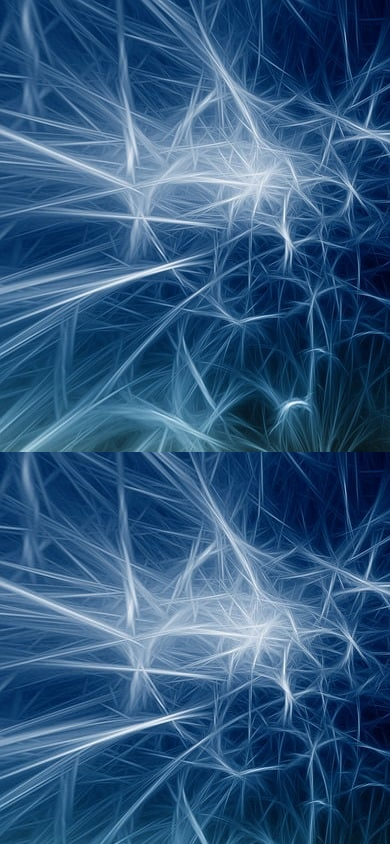
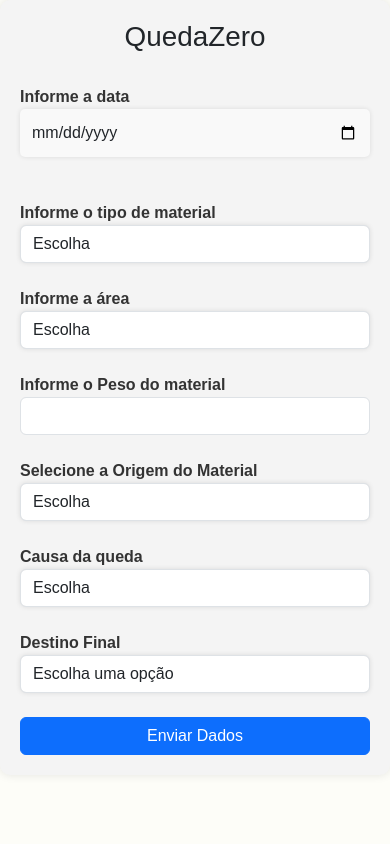
Before and after one commit to oscardikma/quedaZ, a React (Create React App) app: page / in a window 390 px wide. Built offline with nearby package versions, Linux system fonts and the light colour scheme.

Commit message:
alteração com respeito a responsividade

```diff
--- a/src/components/Formulary.js
+++ b/src/components/Formulary.js
@@ -73,15 +73,37 @@ const Formulary = () => {
       </select>
       <br />
 
+      {/**informando causa da queda */}
       <label>Causa da queda</label><br />
       <select className="form-control">
         <option value="escolha">Escolha</option>
+        <option value=""> Umidade Material Elevada</option>
+        <option value="">Partida Correia Cheia</option>
+        <option value="">Limpeza do balão de pó </option>
+        <option value="">Retorno </option>
       </select>
       <br/>
 
       <label>Destino Final</label><br />
-      <select  className="form-control" id='lastSelect'>
-        <option value="escolha">Escolha</option>
+      <select className="form-control" id='lastSelect'>
+
+        <option value="">Escolha uma opção</option>
+        <option value="AF1 - Baia 7 - Degradado de Minério">AF1 - Baia 7 - Degradado de Minério</option>
+        <option value="AF2 - Baia 87 - Material Contaminado - Lado Pátio de Coque GHK3">AF2 - Baia 87 - Material Contaminado - Lado Pátio de Coque GHK3</option>
+        <option value="AF3 - Baia 88 - Degradado de Minério - Lado Despoeiramento">AF3 - Baia 88 - Degradado de Minério - Lado Despoeiramento</option>
+        <option value="Retorno ao Processo">Retorno ao Processo</option>
+        <option value="AF3 - Baia 89 - Degradado de Coque - Lado Despoeiramento">AF3 - Baia 89 - Degradado de Coque - Lado Despoeiramento</option>
+        <option value="AF3 - Baia 89 - Degradado de Coque - Lado Avenida Principal">AF3 - Baia 89 - Degradado de Coque - Lado Avenida Principal</option>
+        <option value="AF2 - Baia 88 - Degradado de Minério - Lado Pátio de Coque GHK3">AF2 - Baia 88 - Degradado de Minério - Lado Pátio de Coque GHK3</option>
+        <option value="AF3 - Baia 87 - Material Contaminado - Lado Avenida Principal">AF3 - Baia 87 - Material Contaminado - Lado Avenida Principal</option>
+        <option value="AF1 - Baia 8 - Degradado de Coque">AF1 - Baia 8 - Degradado de Coque</option>
+        <option value="AF3 - Baia 87 - Material Contaminado - Lado Despoeiramento">AF3 - Baia 87 - Material Contaminado - Lado Despoeiramento</option>
+        <option value="Outros">Outros</option>
+        <option value="AF1 - Baia 6 - Material Contaminado">AF1 - Baia 6 - Material Contaminado</option>
+        <option value="AF3 - Baia 88 - Degradado de Minério - Lado Avenida Principal">AF3 - Baia 88 - Degradado de Minério - Lado Avenida Principal</option>
+        <option value="AF1 - Baia 8 - Degradado de Minério">AF1 - Baia 8 - Degradado de Minério</option>
+
+
       </select>
       <br/>
       <button className="btn btn-primary" value='enviar'>Enviar Dados</button>
--- a/src/index.css
+++ b/src/index.css
@@ -1,19 +1,15 @@
 html {
- background-image:url('./assets/backgroun1.jpg');
- background-size: auto;
+background-color: rgba(245, 245, 220, 0.192);
 
 }
 
 body {
-  color: white;
+  background-color: beige;
  align-items: center;
- background-image:url('./assets/backgroun1.jpg');
- background-size: auto;
-
 }
 
 .App{
- background-color: rgba(66, 15, 15, 0.877);
+ background-color: rgba(245, 245, 220, 0.192);
  height: auto;
 }
 
@@ -21,7 +17,7 @@ body {
 
 /* Estilos para dispositivos não móveis */
 
-@media not all and (max-width: 900px) {
+@media not all and (max-width: auto) {
 
   /* Seu código CSS aqui */
   /* Por exemplo, ocultar elementos específicos */
@@ -30,7 +26,7 @@ body {
   }
 }
 
-@media not all and (max-height: 750px) {
+@media not all and (max-height: 900) {
 
   /* Seu código CSS aqui */
   /* Por exemplo, ocultar elementos específicos */
```
